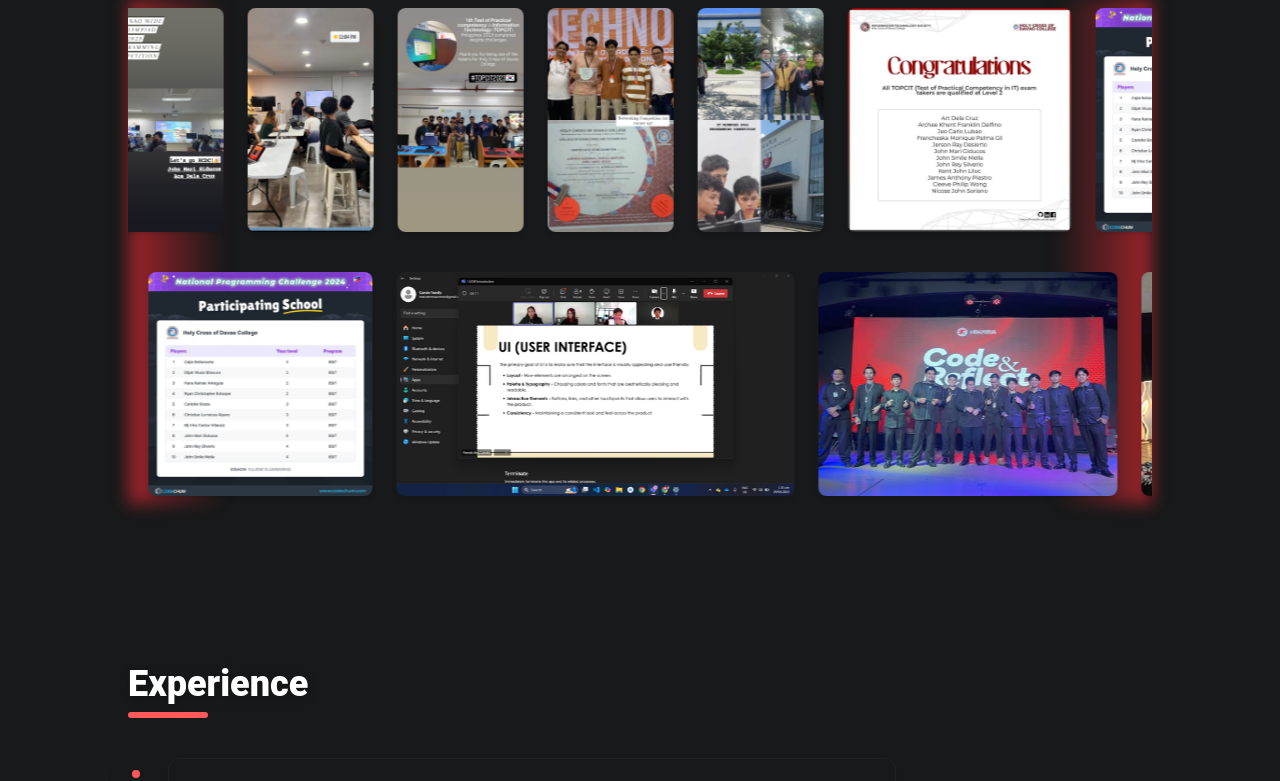
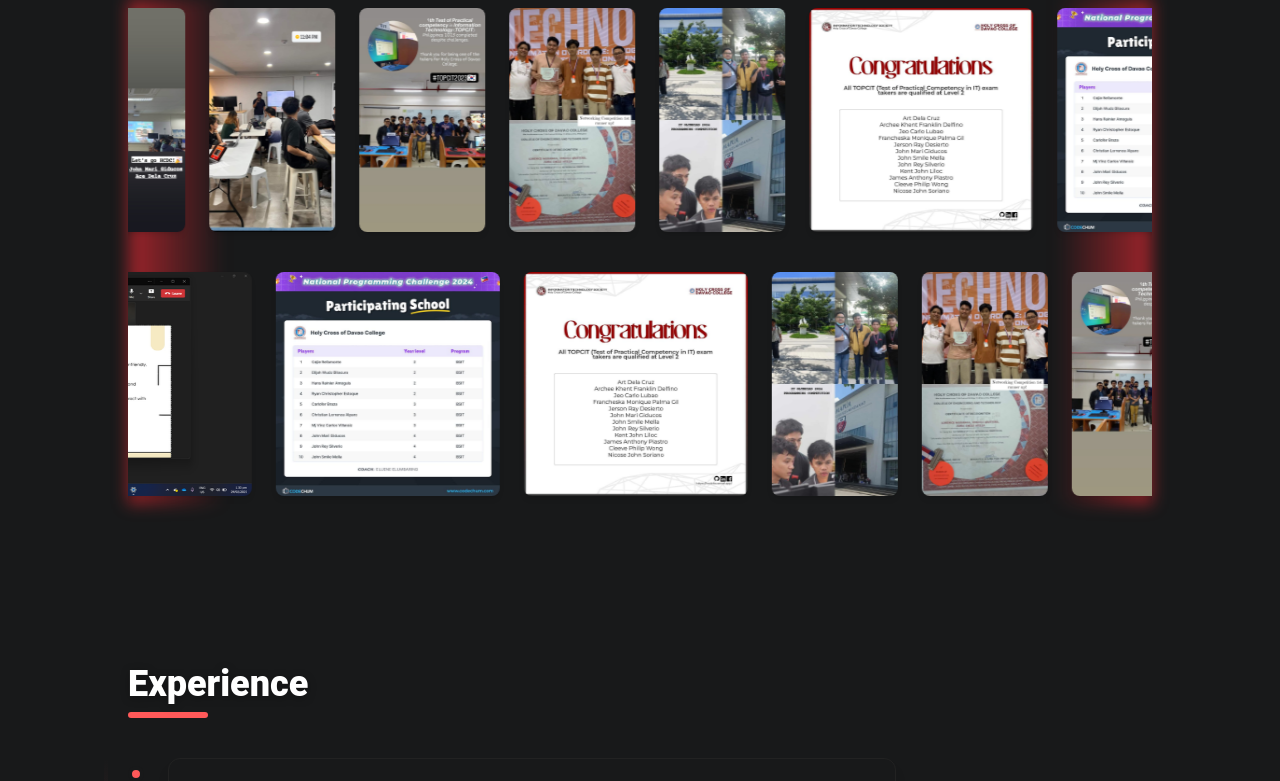
Before and after one commit to Redkuroo/smile-portfolio-v2, a Next.js app: page / in a window 1280 px wide. Shown: the part 1349-2130 px from the top of the page. Built offline with nearby package versions, Linux system fonts and the light colour scheme.

Commit message:
second carousel now uses the reversed image order so it visually scrolls opposite the first.

```diff
--- a/app/AboutSection.js
+++ b/app/AboutSection.js
@@ -26,6 +26,7 @@ export default function AboutSection() {
     ],
     []
   );
+  const reversedCarouselImages = useMemo(() => [...carouselImages].slice().reverse(), [carouselImages]);
   const [zoomSrc, setZoomSrc] = useState(null);
   const [isTouch, setIsTouch] = useState(false);
 
@@ -137,7 +138,7 @@ export default function AboutSection() {
           {/* Carousel 2: right -> left (reverse animation) */}
           <div className="carousel overflow-hidden">
             <div className="carousel-track reverse" aria-hidden>
-              {[...carouselImages, ...carouselImages].map((src, i) => (
+              {[...reversedCarouselImages, ...reversedCarouselImages].map((src, i) => (
                 <div
                   key={`c2-${i}`}
                   className="carousel-item inline-block p-2"
@@ -167,7 +168,7 @@ export default function AboutSection() {
 
   {/* Styles for the carousels (scoped via global injection) */}
       <style>{`
-  .carousel { position: relative; --scroll-duration: 28s; }
+  .carousel { position: relative; --scroll-duration: 14s; }
   .carousel-track { display: flex; align-items: center; width: 200%; gap: 0.5rem; animation: scroll-left var(--scroll-duration) linear infinite; }
   .carousel-track.reverse { animation: scroll-right var(--scroll-duration) linear infinite; }
       .carousel-item { flex: 0 0 auto; }
```
